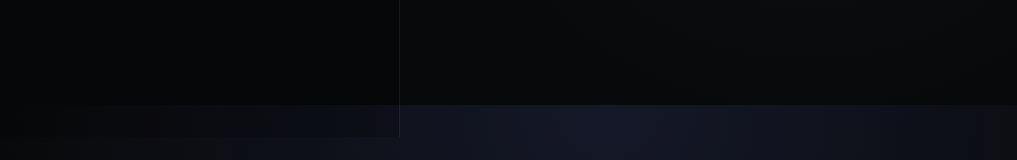
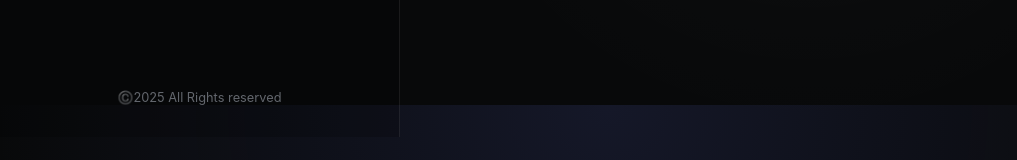
Before and after one commit to yishan/image-stitch, a React (Vite) app: page / in a window 1280 px wide. Shown: the part 695-855 px from the top of the page, without its empty margins (32-1049 px from the left). Built offline with nearby package versions, Linux system fonts and the light colour scheme.

Commit message:
feat: add application footer with copyright information and styling.

```diff
--- a/index.html
+++ b/index.html
@@ -4,7 +4,9 @@
     <meta charset="UTF-8" />
     <link rel="icon" type="image/svg+xml" href="/vite.svg" />
     <meta name="viewport" content="width=device-width, initial-scale=1.0" />
-    <title>image-stitch</title>
+    <title>图片拼接助手</title>
+    <meta name="description" content="一个简单易用的在线图片拼接工具，支持多张图片垂直或水平拼接，快速生成长图。无需下载，免费使用。" />
+    <meta name="keywords" content="图片拼接, 长图拼接, 在线拼图, 照片拼接, image stitcher, photo joiner, combine images" />
   </head>
   <body>
     <div id="root"></div>
--- a/src/App.css
+++ b/src/App.css
@@ -131,3 +131,12 @@
   color: var(--color-text);
   background: rgba(255, 255, 255, 0.05);
 }
+
+.app-footer {
+  margin-top: auto;
+  padding-top: var(--spacing-md);
+  text-align: center;
+  color: var(--color-text-secondary);
+  font-size: 0.8rem;
+  opacity: 0.7;
+}
--- a/src/App.jsx
+++ b/src/App.jsx
@@ -121,6 +121,9 @@
               </>
             )}
           </div>
+          <footer className="app-footer">
+            <p>©️2025 All Rights reserved</p>
+          </footer>
         </div>
 
         <div className="right-panel">
```
